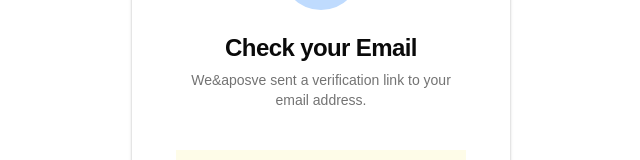
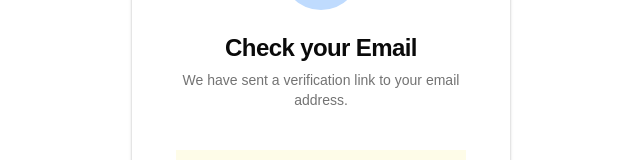
Before and after one commit to CHIRAG-DAMANI-08/PaylioBusiness, a Next.js app: page /verify in a window 1280 px wide. Shown: the part 304-464 px from the top of the page, without its empty margins (319-959 px from the left). Built offline with nearby package versions, Linux system fonts and the light colour scheme.

Commit message:
domain added

```diff
--- a/app/actions.ts
+++ b/app/actions.ts
@@ -89,7 +89,7 @@ export async function createInvoice(prevState: any, formData: FormData) {
       invoiceLink:
         process.env.NODE_ENV !== "production"
           ? `http://localhost:3000/api/invoice/${data.id}`
-          : `https://localhost:3000/api/invoice/${data.id}`,
+          : `https://paylio.business/api/invoice/${data.id}`,
     },
   });
 
@@ -155,7 +155,7 @@ export async function editInvoice(prevState: any, formData: FormData) {
       invoiceLink:
         process.env.NODE_ENV !== "production"
           ? `http://localhost:3000/api/invoice/${data.id}`
-          : `https://localhost:3000/api/invoice/${data.id}`,
+          : `https://paylio.business/api/invoice/${data.id}`,
     },
   });
 
--- a/app/verify/page.tsx
+++ b/app/verify/page.tsx
@@ -15,7 +15,7 @@ export default function Verify(){
                         Check your Email
                     </CardTitle>
                     <CardDescription>
-                        We&aposve sent a verification link to your email address.
+                        We have sent a verification link to your email address.
                     </CardDescription>
                 </CardHeader>
                 <CardContent>
```
